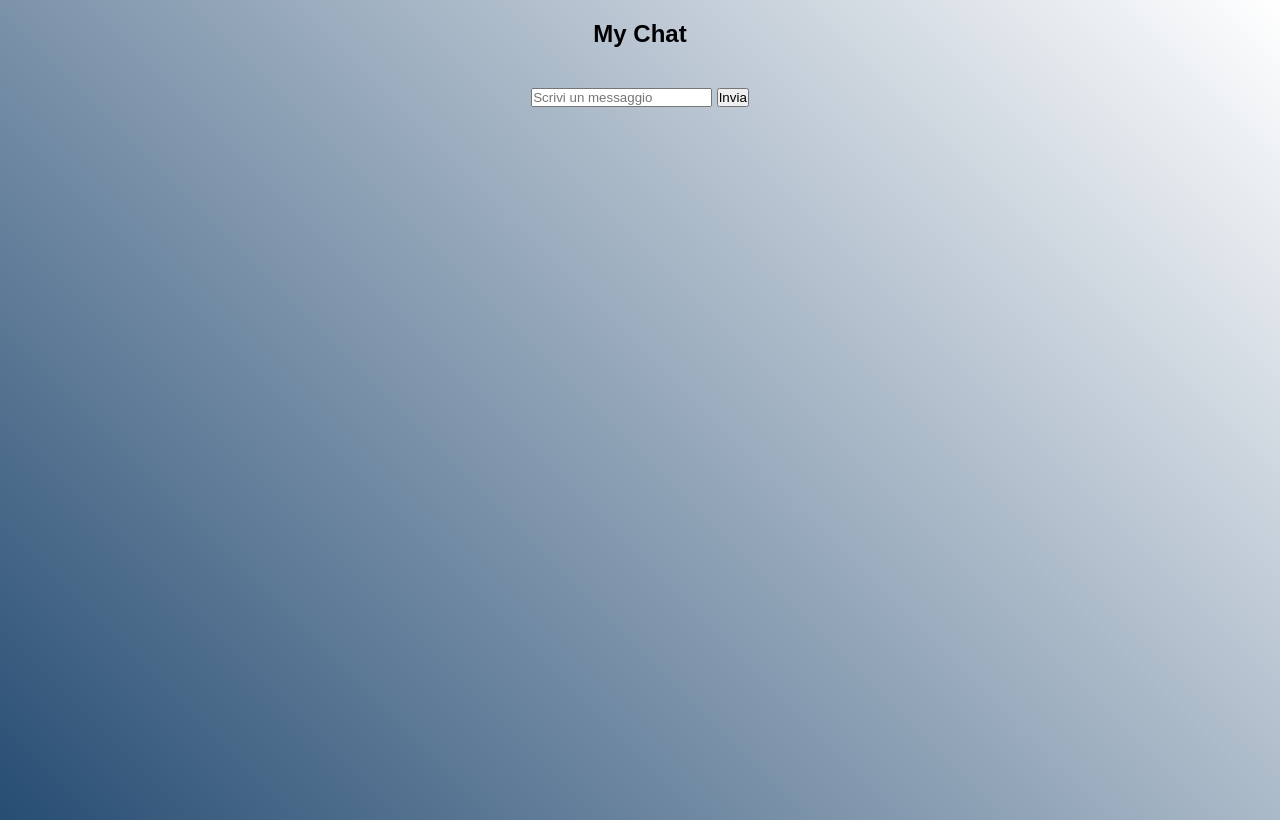
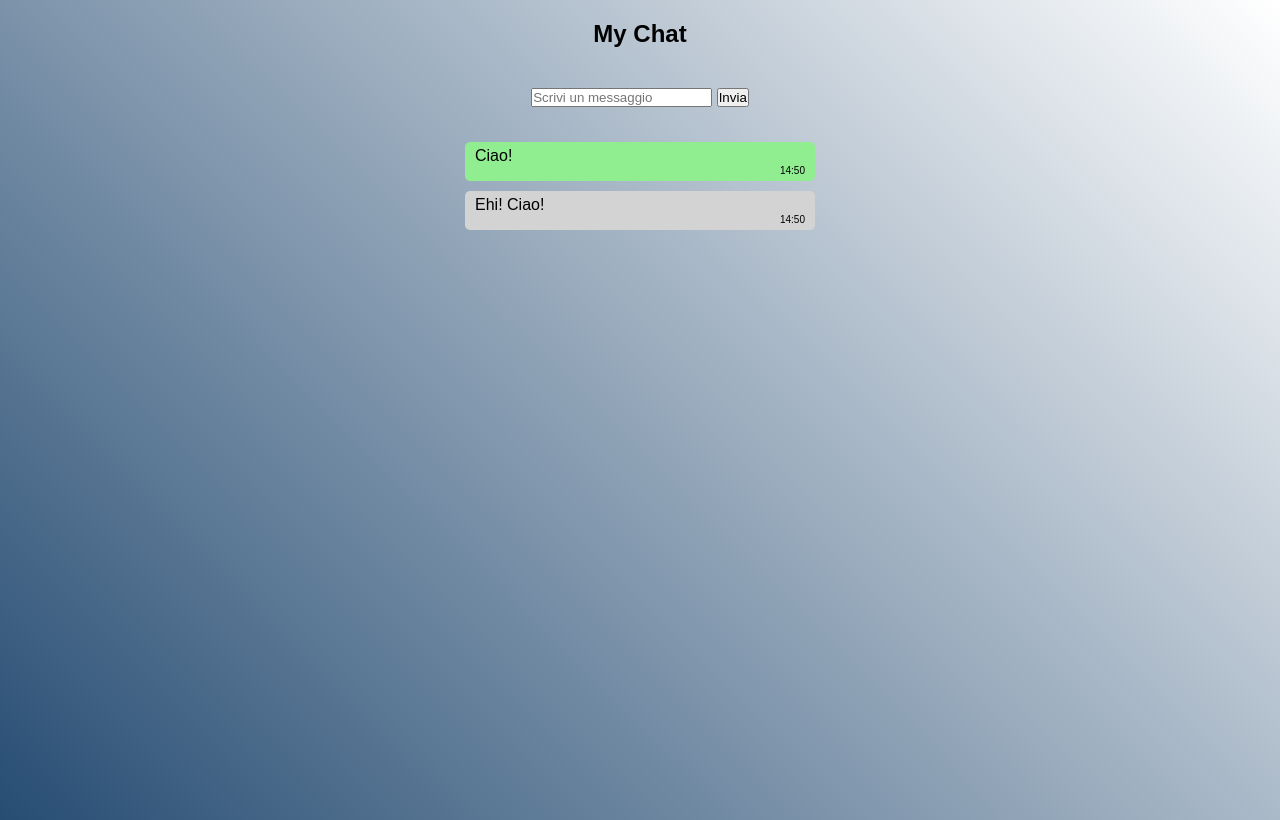
Before and after one commit to GerardoPagliarulo/js-oggetti-studenti, a plain HTML site: page chat-handlebars/index.html in a window 1280 px wide. Drawn offline with nearby package versions, Linux system fonts and the light colour scheme.

Commit message:
Oggetti/Handlebars

```diff
--- a/chat-handlebars/js/main.js
+++ b/chat-handlebars/js/main.js
@@ -8,6 +8,29 @@ $(document).ready(function () {
 
     var template = Handlebars.compile(source);
 
+    // Messaggi presenti al caricamento della pagina
+    var initialMessage = [
+        {
+            text: 'Ciao!',
+            time: exactTime(),
+            user: 'sent'
+        },
+        {
+            text: 'Ehi! Ciao!',
+            time: exactTime(),
+            user: 'received'
+        }
+    ];
+
+    for (var i = 0; i < initialMessage.length; i++) {
+        var item = initialMessage[i];
+
+        var defaultMessage = template(initialMessage[i]);
+
+        displayChat.append(defaultMessage);
+    }
+
+    // Invio messaggi con bottone
     $('body').on('click', 'button' , function () {
         var textMessage = newMessage.val().trim();
         //console.log(textMessage);
@@ -23,6 +46,7 @@ $(document).ready(function () {
 
             displayChat.append(messageNow);
 
+            // Messaggio di risposta automatico dopo in secondo
             setTimeout (reply, 1000);
         }
     });
```
Also changed, not shown: chat-handlebars/index.html (+1 -1 lines).
